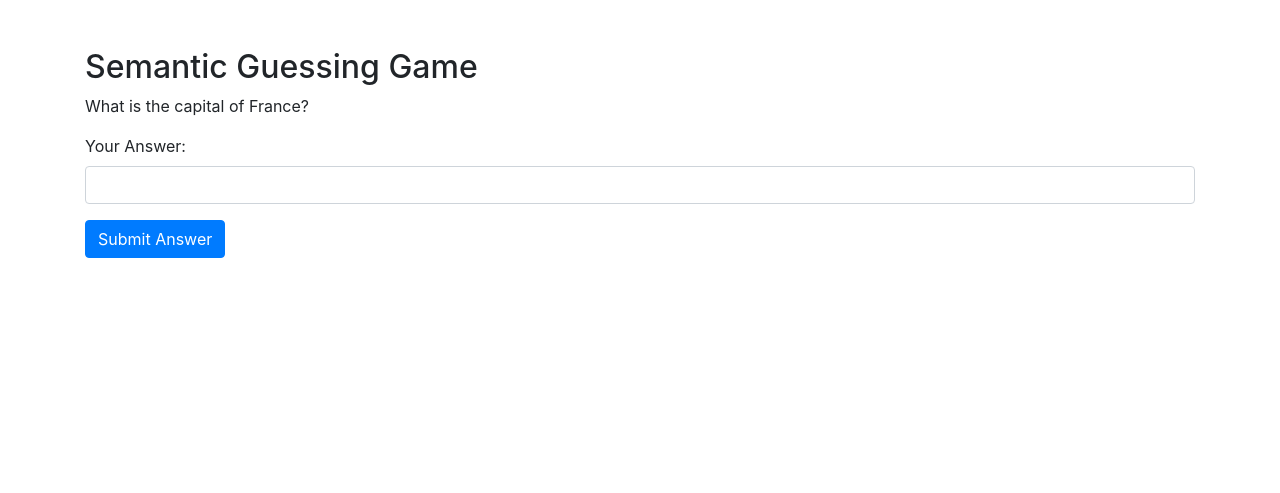
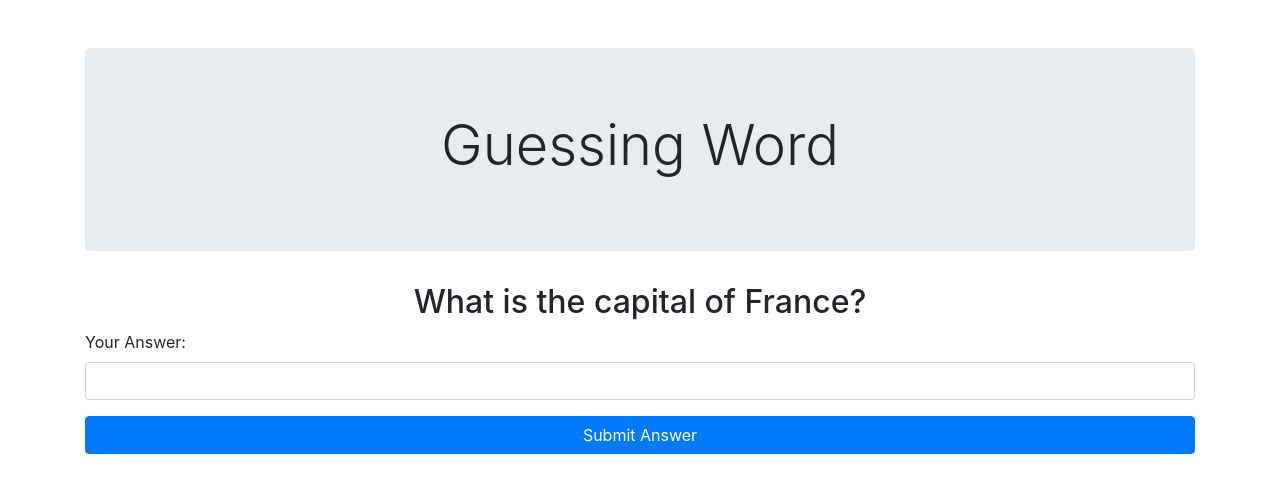
Before and after one commit to kr1sjanee/Guessing_Word_Game, a PHP site: page / in a window 1280 px wide. Shown: the top 493 px of the page. Run offline with PHP 8.4, Linux system fonts and the light colour scheme.

Commit message:
edit title

```diff
--- a/index.php
+++ b/index.php
@@ -9,7 +9,10 @@
 <body>
 
 <div class="container mt-5">
-    <h2>Semantic Guessing Game</h2>
+    <div class="jumbotron text-center">
+        <h1 class="display-4">Guessing Word</h1>
+    </div>
+
     <form action="check_answer.php" method="post">
         <?php
         // Array of questions and corresponding answers
@@ -22,15 +25,19 @@
 
         // Display a random question
         $randomQuestion = array_rand($questions);
-        echo '<p>' . $randomQuestion . '</p>';
+        echo '<h2 class="text-center">' . $randomQuestion . '</h2>';
         ?>
         <div class="form-group">
             <label for="answer">Your Answer:</label>
             <input type="text" class="form-control" id="answer" name="answer" required>
         </div>
-        <button type="submit" class="btn btn-primary">Submit Answer</button>
+        <button type="submit" class="btn btn-primary btn-block">Submit Answer</button>
     </form>
 </div>
 
+<script src="https://code.jquery.com/jquery-3.5.1.slim.min.js"></script>
+<script src="https://cdn.jsdelivr.net/npm/@popperjs/core@2.9.2/dist/umd/popper.min.js"></script>
+<script src="https://maxcdn.bootstrapcdn.com/bootstrap/4.5.2/js/bootstrap.min.js"></script>
+
 </body>
 </html>
```
